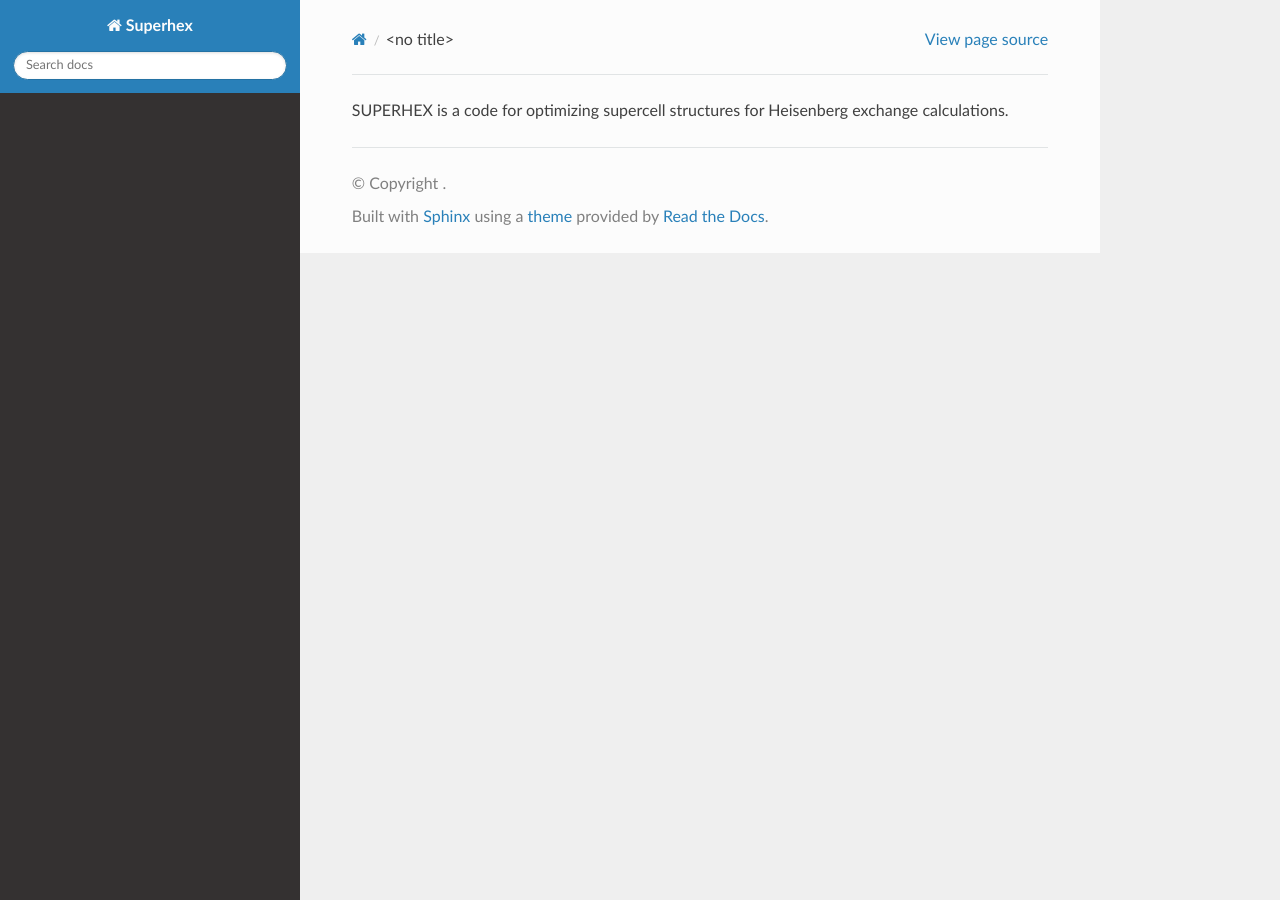
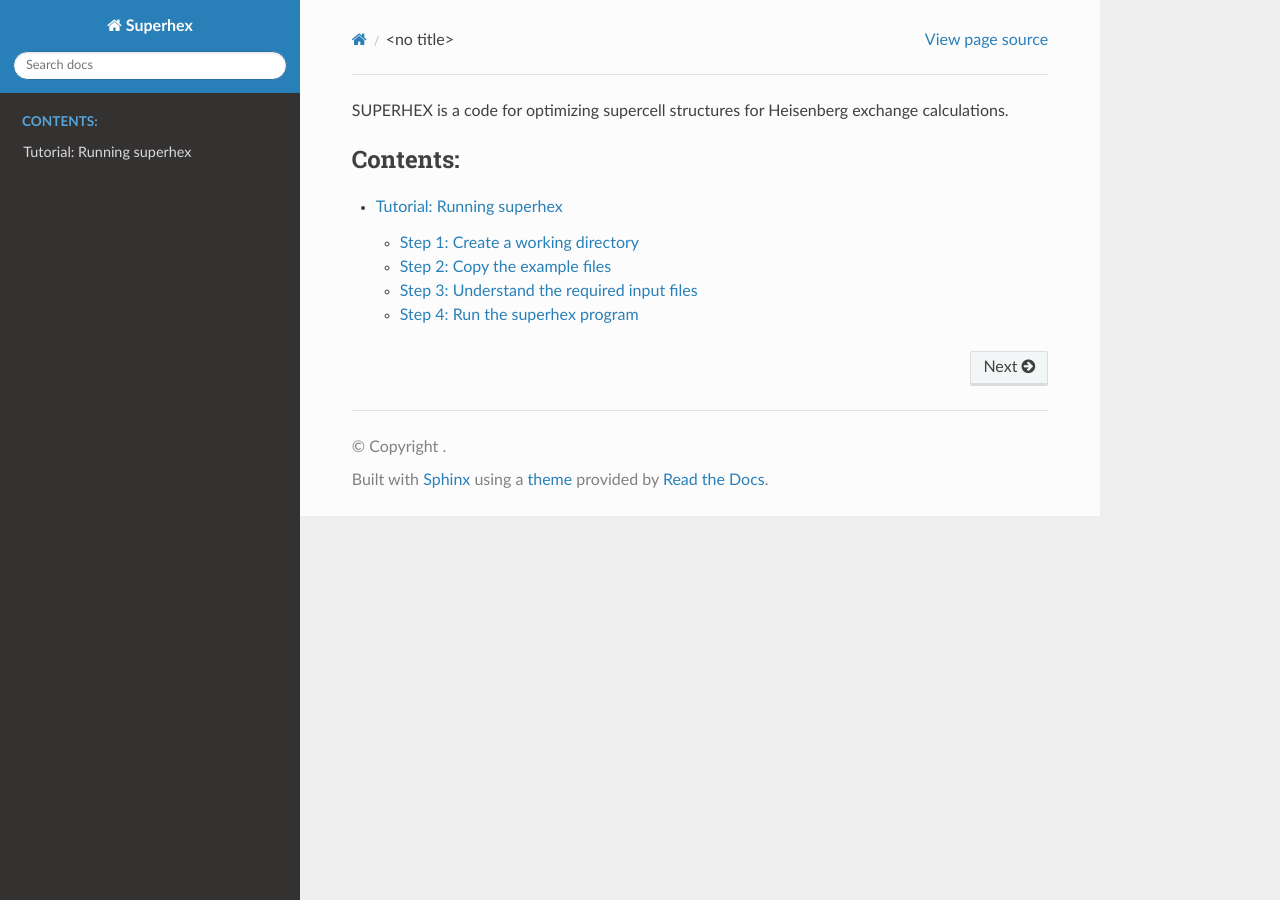
Before and after one commit to malaei/SUPERHEX, a Sphinx documentation site: the page built from docs/index.rst, in a window 1280 px wide. Built offline with Sphinx 7.4.7 and the Read the Docs theme 3.1.0, drawn with Linux system fonts in a browser that asks for light colours; pages that are not in the unit, such as notebooks, are missing from menus.

Commit message:
update docs

```diff
--- a/docs/index.rst
+++ b/docs/index.rst
@@ -10,3 +10,4 @@
    installation
    usage
    api
+   tutorial
--- /dev/null
+++ b/docs/tutorial.rst
@@ -0,0 +1,59 @@
+.. _tutorial:
+
+Tutorial: Running superhex
+===========================
+
+In this tutorial, you will learn how to run `superhex` using example files from the `tests` directory.
+
+Step 1: Create a working directory
+----------------------------------
+
+First, make an arbitrary directory (we name it `example` here) outside the code directory, and navigate into it:
+
+.. code-block:: bash
+
+    $ mkdir example
+    $ cd example
+
+Step 2: Copy the example files
+------------------------------
+
+Copy the required example files from the tests directory in the superhex code:
+
+.. code-block:: bash
+
+    $ cp superhex_dir/tests/bulk_examples/MnTe/input.txt .
+    $ cp superhex_dir/tests/bulk_examples/MnTe/MnTe.vasp .
+
+Step 3: Understand the required input files
+-------------------------------------------
+
+To run `superhex`, you only need:
+
+- An input file (in JSON format), named `input.txt`.
+- A structure file (in VASP, CIF, or other formats).
+
+You can find both of these files in the `MnTe` directory.
+
+To view the contents of the `input.txt` file:
+
+.. code-block:: bash
+
+    $ cat input.txt
+
+(Refer to the User Guide section for a detailed explanation of the parameters in this file.)
+
+Step 4: Run the superhex program
+--------------------------------
+
+Run the `superhex` program in the `example` directory:
+
+.. code-block:: bash
+
+    $ superhex
+
+After the run, the following output files will be generated:
+
+- `log.txt`
+- `struct_analysis.csv`
+- `supercells` directory containing the generated supercells.
```
